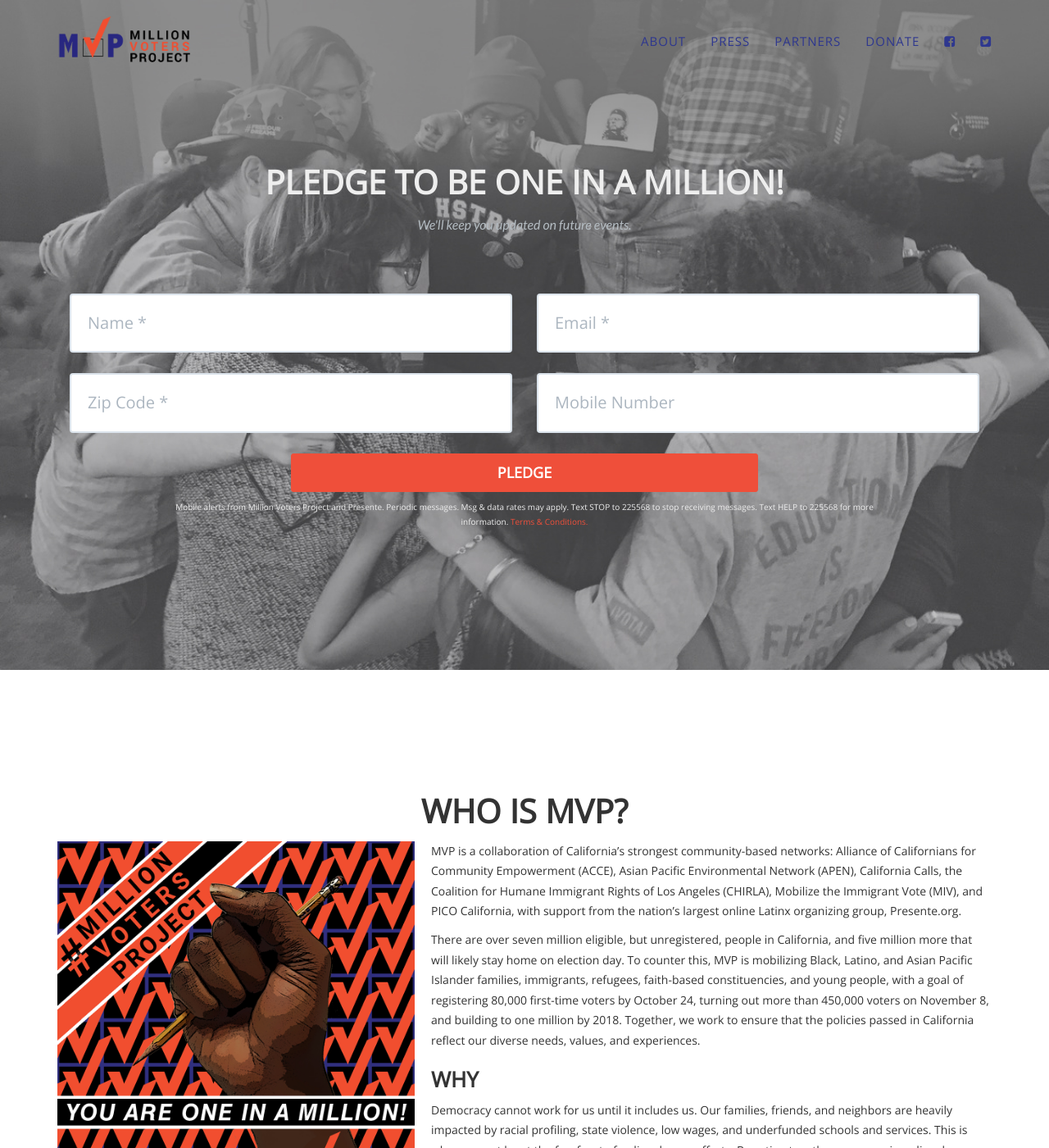
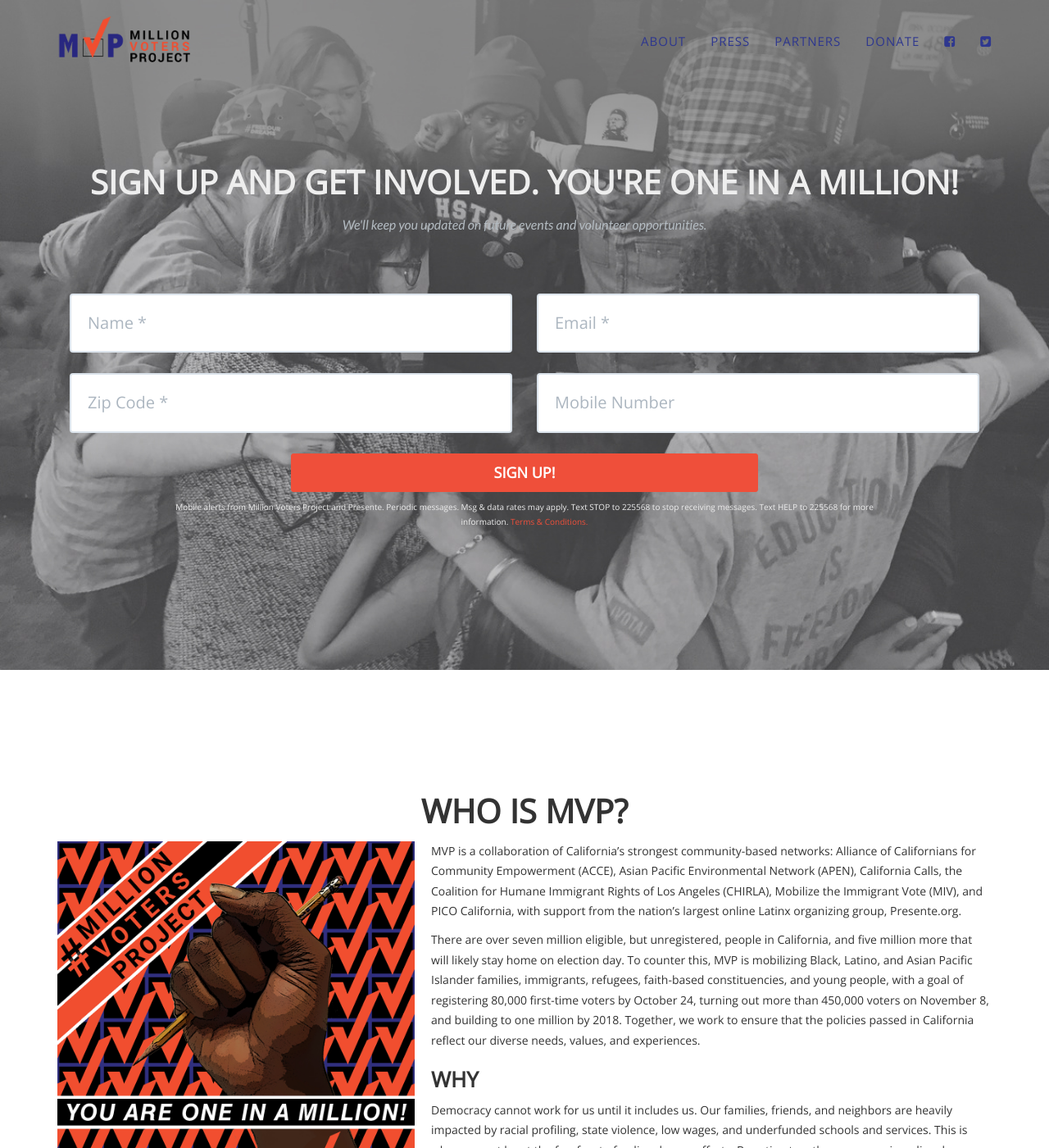
Before and after one commit to presente/mvp, a Jekyll site: the page built from index.html, in a window 1280 px wide and 1400 px high. Shown: the whole window at 82% size. Built offline with Jekyll 4.4.1, drawn with Linux system fonts in a browser that asks for light colours; some web fonts are replaced; a script that is not in the unit is left out.

Commit message:
pledge update

```diff
--- a/_config.yml
+++ b/_config.yml
@@ -1,6 +1,6 @@
 url: https://millionvotersproject.org
-# baseurl:
-baseurl: https://presente.github.io/mvp
+baseurl:
+# baseurl: https://presente.github.io/mvp
 
 # Site settings
 title: Million Voters Project
--- a/_includes/js.html
+++ b/_includes/js.html
@@ -15,3 +15,7 @@
 
     <!-- Custom Theme JavaScript -->
     <script src="{{ "/js/agency.js" | prepend: site.baseurl }}"></script>
+
+    <!-- Phone form helpers -->
+    <!--script src="{{ "/js/bootstrap-formhelpers-phone.js" | prepend: site.baseurl }}"></script>
+    <script src="{{ "/js/bootstrap-formhelpers-number.js" | prepend: site.baseurl }}"></script-->
--- a/_includes/pledge.html
+++ b/_includes/pledge.html
@@ -2,8 +2,8 @@
     <div class="container">
         <div class="row">
             <div class="col-lg-12 text-center">
-                <h2 class="section-heading">PLEDGE TO BE ONE IN A MILLION!</h2>
-                <h3 class="section-subheading text-muted">We'll keep you updated on future events.</h3>
+                <h2 class="section-heading">SIGN UP AND GET INVOLVED. YOU'RE ONE IN A MILLION!</h2>
+                <h3 class="section-subheading text-muted">We'll keep you updated on future events and volunteer opportunities.</h3>
             </div>
         </div> <!-- end of row  -->
         <div class="row">
@@ -13,6 +13,7 @@
                     <input type="hidden" name="lists" value="8" />
                     <input type="hidden" name="utf8" value="&#x2714;">
                     <input type="hidden" name="phone_type" value="mobile"/>
+                    <input type="hidden" name="source" value="awoogah">
                     <div class="row">
                         <div class="col-sm-12">
                             <div class="col-sm-6">
@@ -45,7 +46,7 @@
                     </div>
                     <div class="row">
                         <div class="col-lg-12">
-                            <button type="submit" class="btn btn-xl" style="width:50%">PLEDGE</button>
+                            <button type="submit" class="btn btn-xl" style="width:50%">SIGN UP!</button>
                         </div>
                     </div>
                     <div class="text-center mobilepriv">
--- a/_layouts/default.html
+++ b/_layouts/default.html
@@ -9,17 +9,10 @@
     {% include header.html %}
     {% include about.html %}
     {% include press.html %}
-    {% comment %}
-        {% include contact.html %}
-    {% endcomment %}
     {% include partners.html %}
-    {% comment %}
-        {% include portfolio_grid.html %}
-    {% endcomment %}
     {% include footer.html %}
     {% include modals.html %}
     {% include press_modal.html %}
     {% include js.html %}
-
     </body>
 </html>
```
Also changed, not shown: 8 other files.
